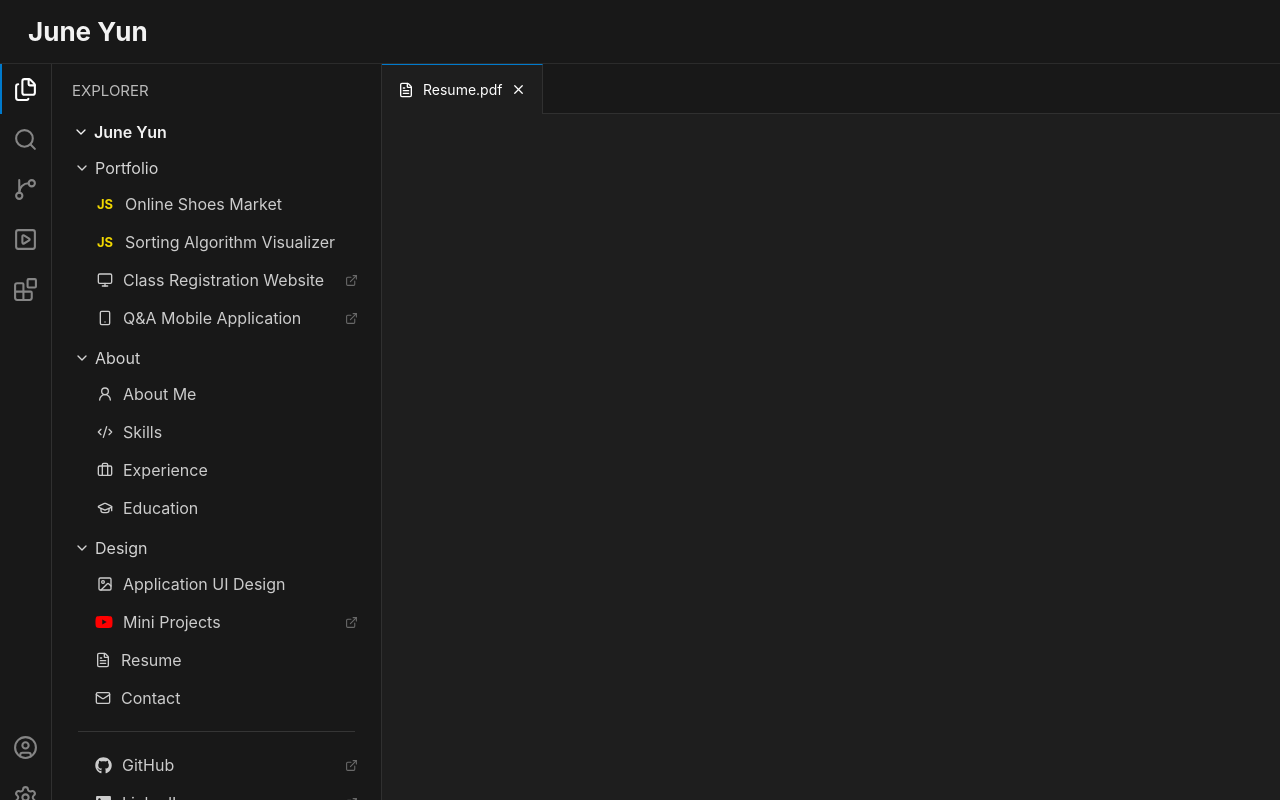
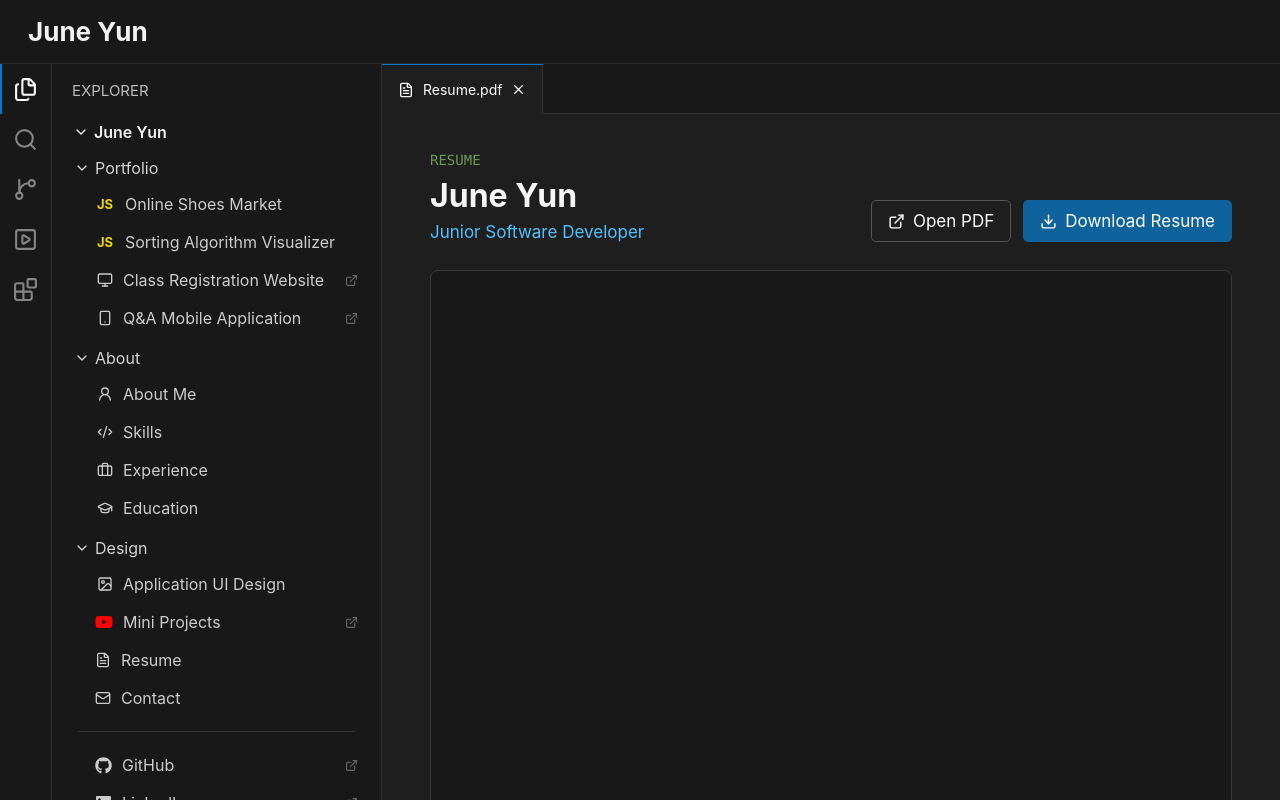
Before and after one commit to JuneYunDev/JunePortfoiloWebsite, a React (Vite) app: page /resume in a window 1280 px wide. Shown: the top 800 px of the page. Built offline with nearby package versions, Linux system fonts and the light colour scheme.

Commit message:
Impelement Resume page

```diff
--- a/src/App.jsx
+++ b/src/App.jsx
@@ -13,6 +13,7 @@ import ShoesMarketPage from "./pages/ShoesMarketPage";
 import SortingVisualizerPage from "./pages/SortingVisualizerPage";
 import ApplicationDesignPage from "./pages/ApplicationDesignPage";
 import ContactPage from "./pages/ContactPage";
+import ResumePage from "./pages/ResumePage";
 
 function App() {
   return (
@@ -47,6 +48,7 @@ function App() {
                 element={<ApplicationDesignPage />}
               />
               <Route path="/contact" element={<ContactPage />} />
+              <Route path="/resume" element={<ResumePage />} />
             </Routes>
           </div>
         </section>
--- a/src/components/home/HomePage.jsx
+++ b/src/components/home/HomePage.jsx
@@ -45,10 +45,14 @@ function HomePage() {
               View GitHub
             </a>
 
-            <button className="secondary-button">
+            <a
+              href="/documents/Resume.pdf"
+              download="June_Yun_Resume.pdf"
+              className="secondary-button"
+            >
               <Download size={18} />
               Download Resume
-            </button>
+            </a>
           </div>
         </div>
 
--- a/src/components/layout/Explorer.jsx
+++ b/src/components/layout/Explorer.jsx
@@ -1,5 +1,5 @@
 import { useState } from "react";
-import { Link } from "react-router-dom";
+import { Link, NavLink } from "react-router-dom";
 
 import {
   ChevronDown,
@@ -175,10 +175,10 @@ function Explorer() {
           <ExternalLink size={13} className="explorer__external-icon" />
         </a>
 
-        <Link to="/resume" className="explorer__single-item">
+        <NavLink to="/resume" className="explorer__item explorer__single-item">
           <FileText size={16} />
           <span>Resume</span>
-        </Link>
+        </NavLink>
 
         <Link to="/contact" className="explorer__item explorer__single-item">
           <Mail size={16} />
--- /dev/null
+++ b/src/pages/ResumePage.jsx
@@ -0,0 +1,51 @@
+import { Download, ExternalLink } from "lucide-react";
+
+import "../styles/resume.css";
+import "../styles/resume.css";
+
+function ResumePage() {
+  const resumeUrl = "/documents/Resume.pdf";
+
+  return (
+    <main className="resume-page">
+      <div className="resume-page__header">
+        <div>
+          <p className="resume-page__label">RESUME</p>
+          <h1>June Yun</h1>
+          <p className="resume-page__subtitle">Junior Software Developer</p>
+        </div>
+
+        <div className="resume-page__actions">
+          <a
+            href={resumeUrl}
+            target="_blank"
+            rel="noreferrer"
+            className="resume-button"
+          >
+            <ExternalLink size={17} />
+            Open PDF
+          </a>
+
+          <a
+            href={resumeUrl}
+            download="June_Yun_Resume.pdf"
+            className="resume-button resume-button--primary"
+          >
+            <Download size={17} />
+            Download Resume
+          </a>
+        </div>
+      </div>
+
+      <div className="resume-page__viewer">
+        <iframe
+          src={resumeUrl}
+          title="June Yun Resume"
+          className="resume-page__iframe"
+        />
+      </div>
+    </main>
+  );
+}
+
+export default ResumePage;
--- /dev/null
+++ b/src/styles/resume.css
@@ -0,0 +1,92 @@
+.resume-page {
+  height: 100%;
+  padding: 38px 48px 60px;
+}
+
+.resume-page__header {
+  max-width: 1100px;
+  margin: 0 auto 28px;
+
+  display: flex;
+  align-items: flex-end;
+  justify-content: space-between;
+  gap: 30px;
+}
+
+.resume-page__label {
+  margin-bottom: 8px;
+
+  color: #6a9955;
+
+  font-family: "Consolas", "Courier New", monospace;
+  font-size: 14px;
+}
+
+.resume-page__header h1 {
+  margin: 0 0 7px;
+
+  color: #f5f5f5;
+  font-size: 32px;
+}
+
+.resume-page__subtitle {
+  margin: 0;
+
+  color: #4fc1ff;
+  font-size: 17px;
+}
+
+.resume-page__actions {
+  display: flex;
+  gap: 12px;
+}
+
+.resume-button {
+  min-height: 42px;
+  padding: 0 16px;
+
+  display: inline-flex;
+  align-items: center;
+  gap: 8px;
+
+  border: 1px solid #555;
+  border-radius: 5px;
+
+  color: #fff;
+  text-decoration: none;
+
+  transition: background 0.2s ease;
+}
+
+.resume-button:hover {
+  background: #2a2d2e;
+}
+
+.resume-button--primary {
+  border-color: #0e639c;
+  background: #0e639c;
+}
+
+.resume-button--primary:hover {
+  background: #1177bb;
+}
+
+.resume-page__viewer {
+  max-width: 1100px;
+  height: 900px;
+
+  margin: 0 auto;
+
+  overflow: hidden;
+
+  border: 1px solid #3a3a3a;
+  border-radius: 8px;
+
+  background: #252526;
+}
+
+.resume-page__iframe {
+  width: 100%;
+  height: 100%;
+  border: 0;
+}
```
Also changed, not shown: 1 other file (tests, documents, lock files or other folders).
